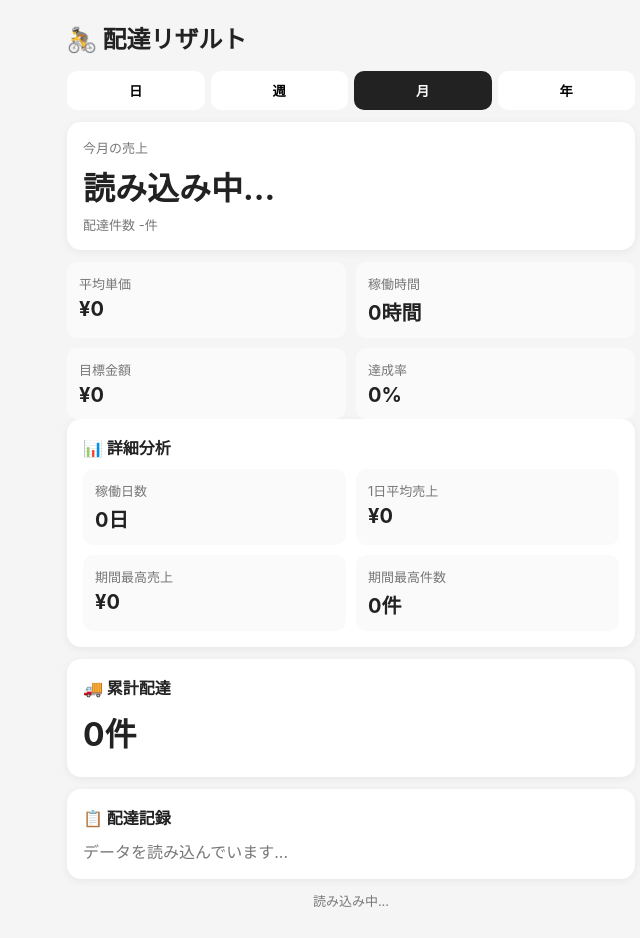
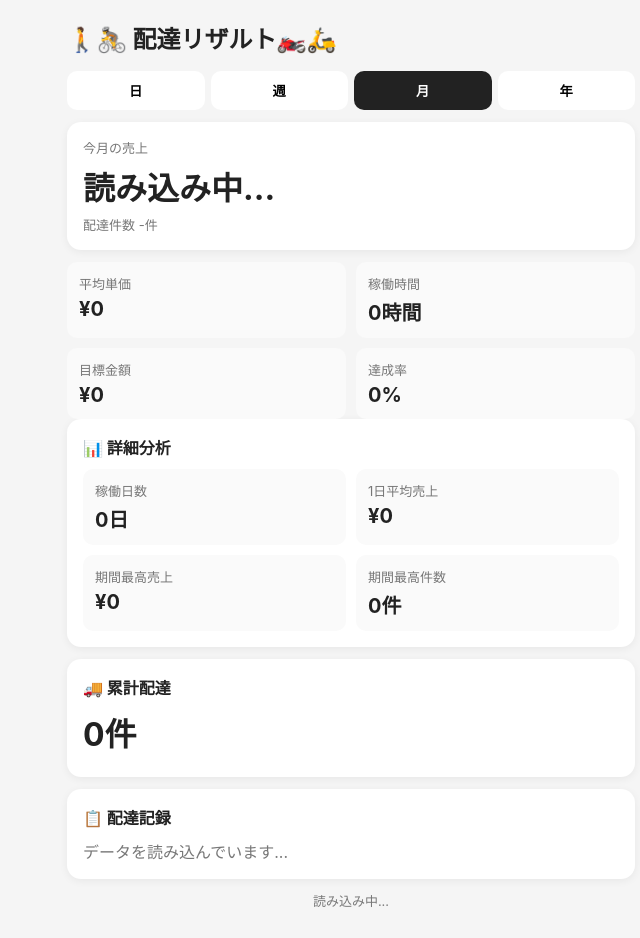
Before and after one commit to chikaraogita1971/delivery-result-app, a website: page index.html in a window 1280 px wide. Shown: the whole page, without its empty margins (289-929 px from the left). Drawn offline with Linux system fonts and the light colour scheme; a script that the page names is missing.

Commit message:
Update index.html

```diff
--- a/index.html
+++ b/index.html
@@ -146,7 +146,7 @@
 <body>
   <div class="app">
 
-    <h1>🚴 配達リザルト</h1>
+    <h1>🚶🚴 配達リザルト🏍️🛵</h1>
 
     <div class="tabs">
       <button class="tab" data-period="day">日</button>
```
